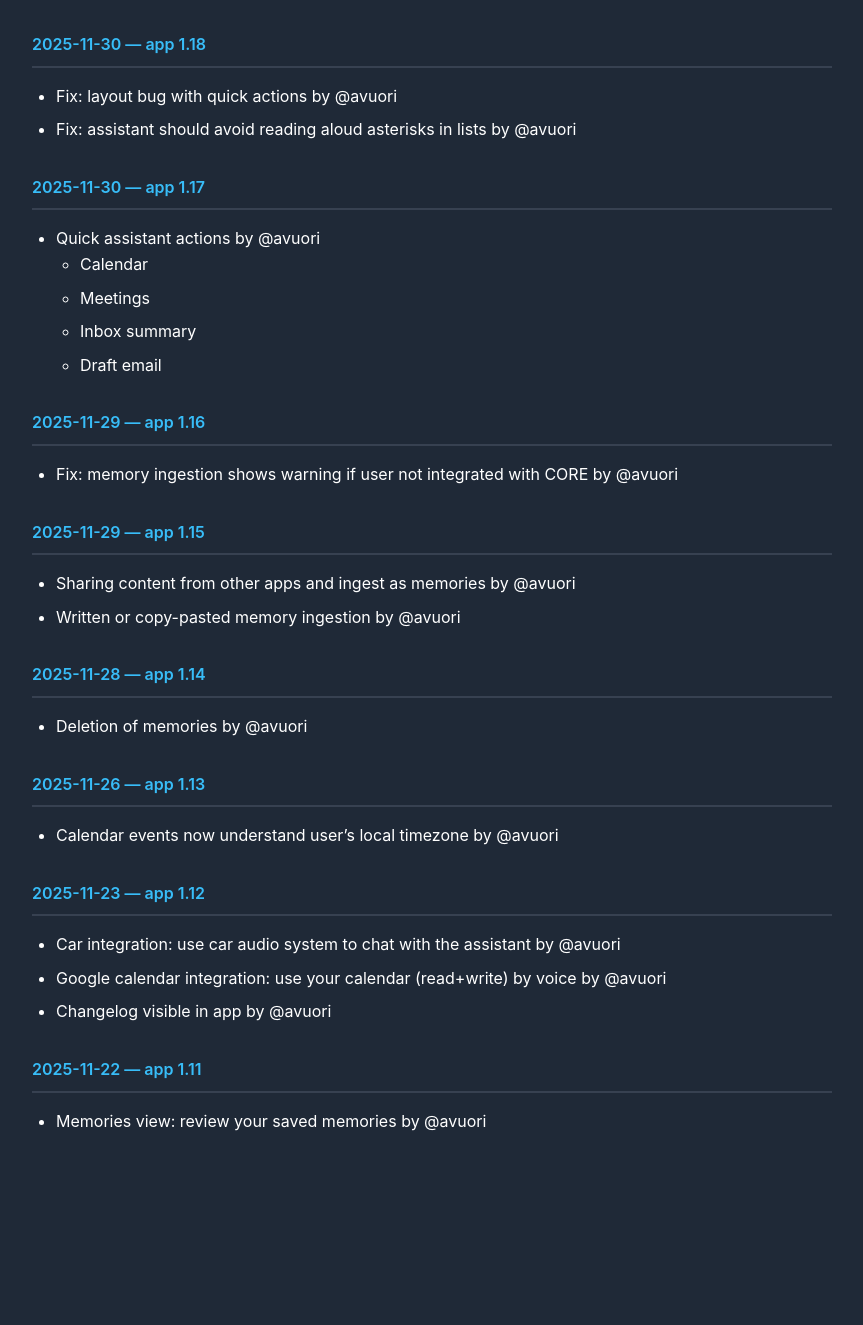
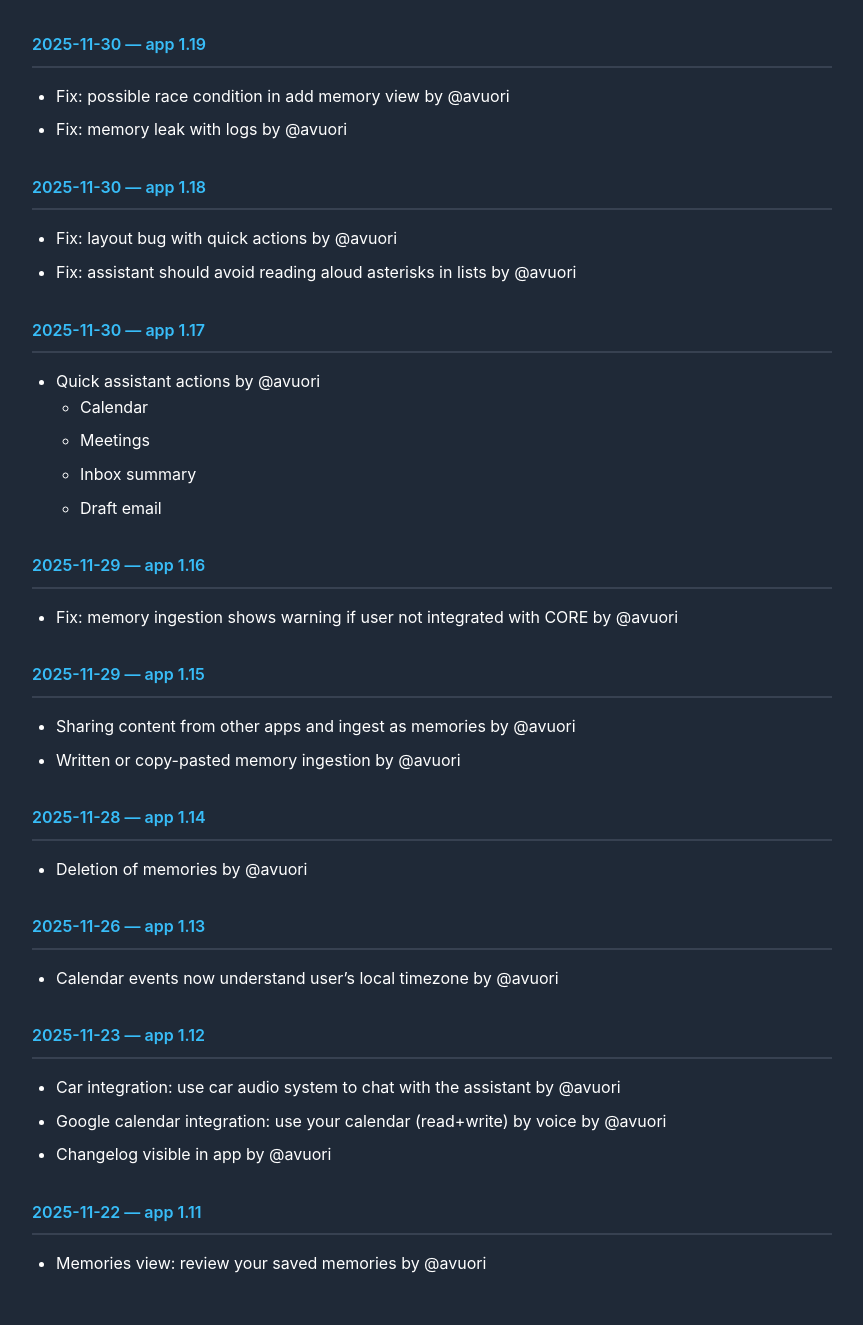
Before and after one commit to memory2-app/changelog, a Jekyll site: the page built from index.md, in a window 1280 px wide. Shown: the whole page, without its empty margins (208-1071 px from the left). Built offline with Jekyll 4.4.1, drawn with Linux system fonts in a browser that asks for light colours; before the commit the page ends 1182 px from its top, so only the background shows below that.

Commit message:
2025-11-30 fix

```diff
--- a/index.md
+++ b/index.md
@@ -2,6 +2,10 @@
 layout: default
 title: Memory2 Changelog
 ---
+
+# 2025-11-30 — app 1.19
+* Fix: possible race condition in add memory view by @avuori
+* Fix: memory leak with logs by @avuori
 
 # 2025-11-30 — app 1.18
 * Fix: layout bug with quick actions by @avuori
```
